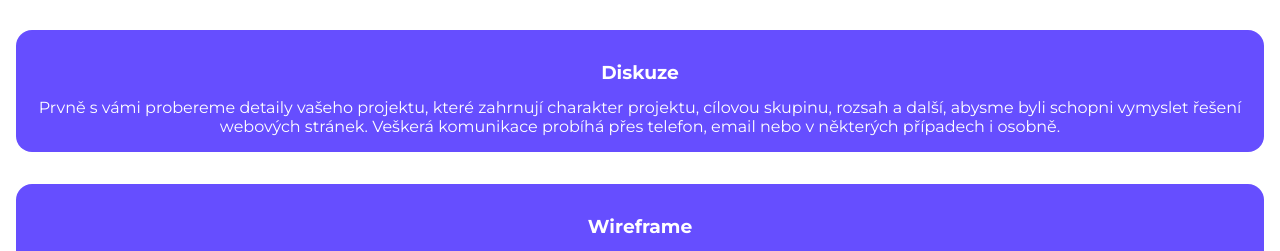
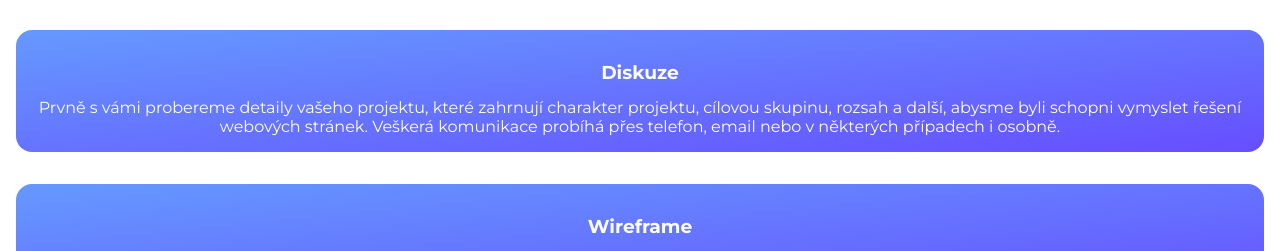
Before and after one commit to pslib-cz/2023-l4-web-campaign-DominikLazna, a plain HTML site: page index.html in a window 1280 px wide. Shown: the part 2540-2791 px from the top of the page. Drawn offline with nearby package versions, Linux system fonts and the light colour scheme.

Commit message:
Úprava recenzí

```diff
--- a/css/style.css
+++ b/css/style.css
@@ -44,6 +44,7 @@ header {
     text-align: center;
     padding: 1rem;
     height: 100vh;
+    overflow: hidden;
 }
 
 section {
@@ -151,7 +152,7 @@ p {
     height: 100%;
     padding: 1rem;
     color: var(--white-color);
-    background-color: var(--dark-blue-color);
+    background: linear-gradient(to right bottom ,var(--light-blue-color), var(--dark-blue-color));
     border-radius: 16px;
 }
 
```
